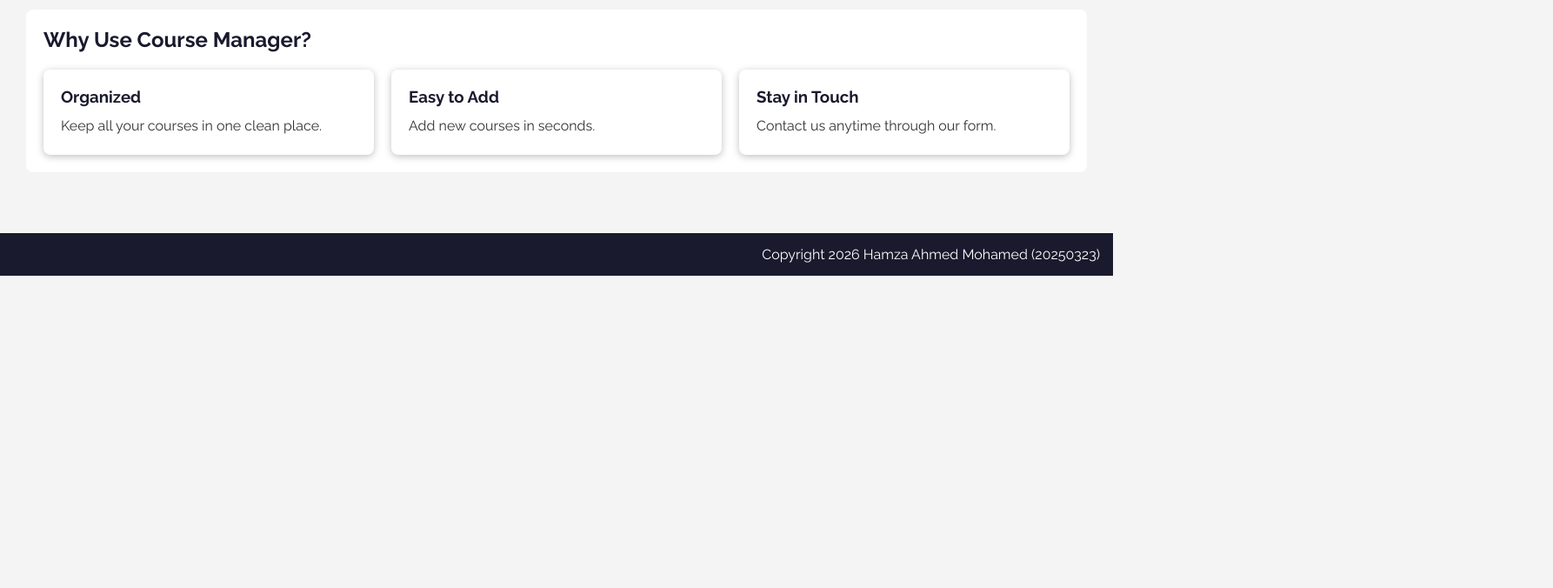
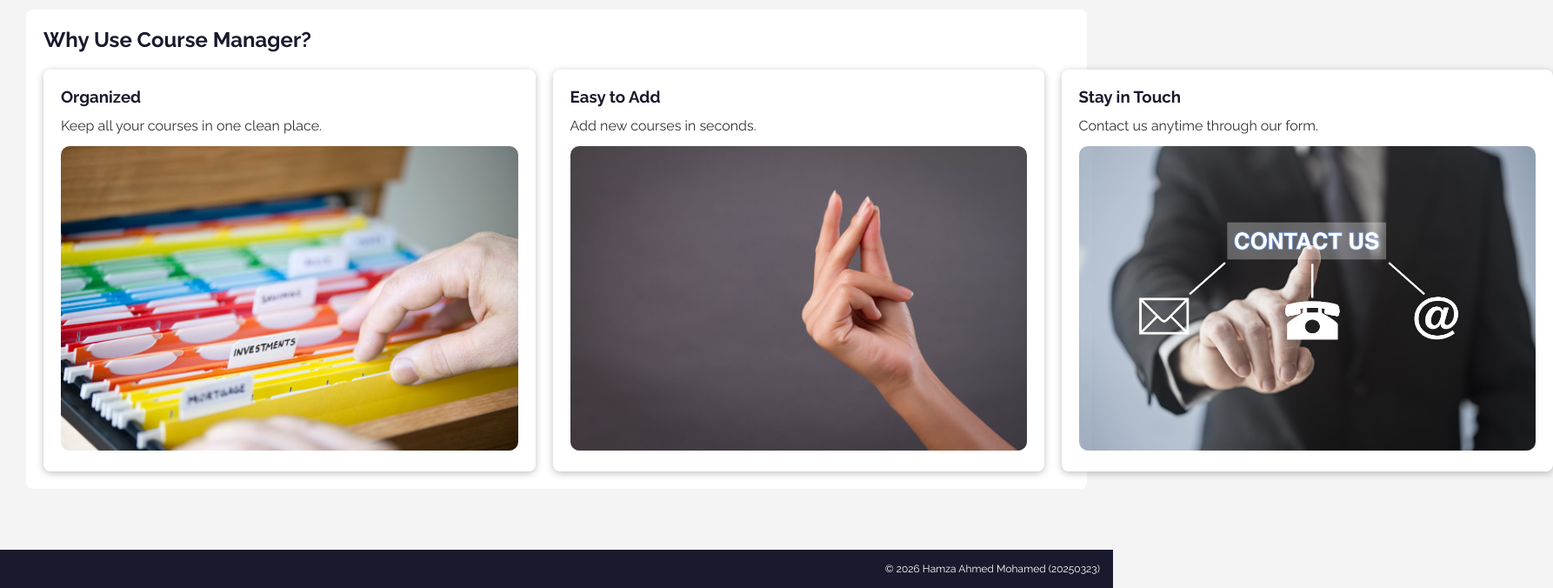
Before and after one commit to hamza-ahmed-nabil/hamza-ahmed-nabil.github.io, a plain HTML site: page index.html in a window 1280 px wide. Shown: the part 500-1176 px from the top of the page at 87% size, 1786 px wide, since content can reach past the window. Before the commit the page ends 817 px from the top, so only its background shows below. Drawn offline with Linux system fonts and the light colour scheme.

Commit message:
Images added to index + minor CSS changes

```diff
--- a/css/style.css
+++ b/css/style.css
@@ -77,6 +77,7 @@ footer {
     text-align: right;
     padding: 15px;
     margin-top: 40px;
+    font-size: 12px
 }
 
 /* --- MY COURSES TABLE --- */
@@ -129,6 +130,7 @@ form {
     border: 1px solid #cccccc;
     font-size: 16px;
     resize: none;
+    border-radius: 10px;
 }
 
 button[type="submit"] {
@@ -139,6 +141,7 @@ button[type="submit"] {
     border: none;
     font-size: 16px;
     cursor: pointer;
+    border-radius: 6px;
     transition: background-color 0.15s ease;
 }
 
@@ -194,7 +197,8 @@ button[type="submit"]:hover {
     padding: 17px 30px;
     font-weight: bold;
     transition:color 0.15s ease, background-color 0.15s ease;
-    text-decoration: none
+    text-decoration: none;
+    border-radius: 6px;
 
 }
 
@@ -228,3 +232,11 @@ button[type="submit"]:hover {
     margin-bottom: 10px;
     color: #1a1a2e
 }
+
+.card p {
+    margin-bottom: 10px;
+}
+
+.card img {
+    border-radius: 10px;
+}
--- a/index.html
+++ b/index.html
@@ -35,20 +35,23 @@
                     <div class="card">
                         <h3>Organized</h3>
                         <p>Keep all your courses in one clean place.</p>
+                        <img src="/images/organized.jpg" height="350">
                     </div>
                     <div class="card">
                         <h3>Easy to Add</h3>
                         <p>Add new courses in seconds.</p>
+                        <img src="/images/snap.jpg" height="350">
                     </div>
                     <div class="card">
                         <h3>Stay in Touch</h3>
                         <p>Contact us anytime through our form.</p>
+                        <img src="/images/contact.jpg" height="350">
                     </div>
                 </div>
             </section>
         </main>
         <footer>
-            <p>Copyright 2026 Hamza Ahmed Mohamed (20250323)</p>
+            <p>© 2026 Hamza Ahmed Mohamed (20250323)</p>
         </footer>
     </body>
 </html>
```
Also changed, not shown: addcourse.html (+1 -1 lines), contact.html (+1 -1 lines), courses.html (+1 -1 lines), images/contact.jpg (added), images/organized.jpg (added), images/snap.jpg (added).
